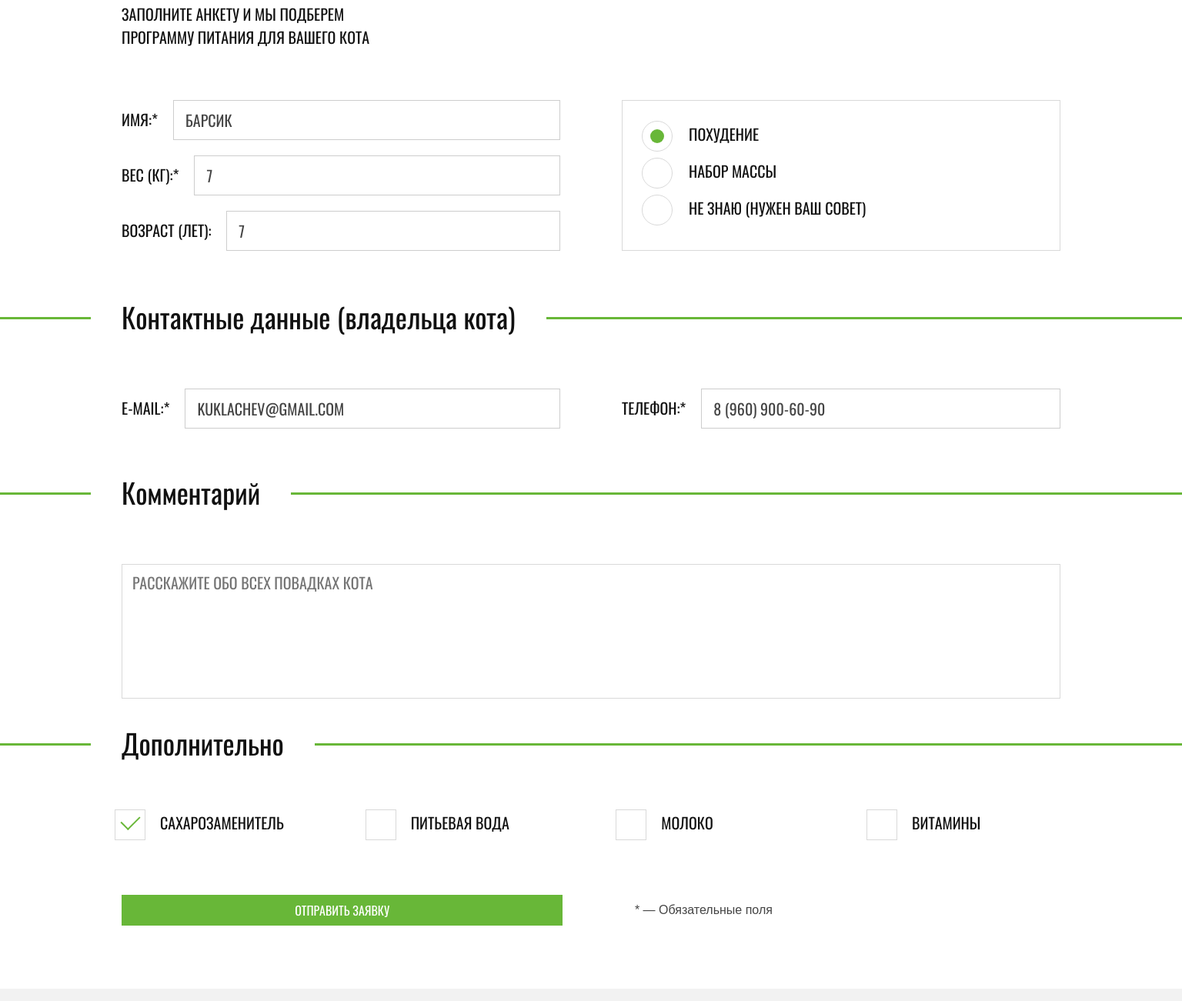
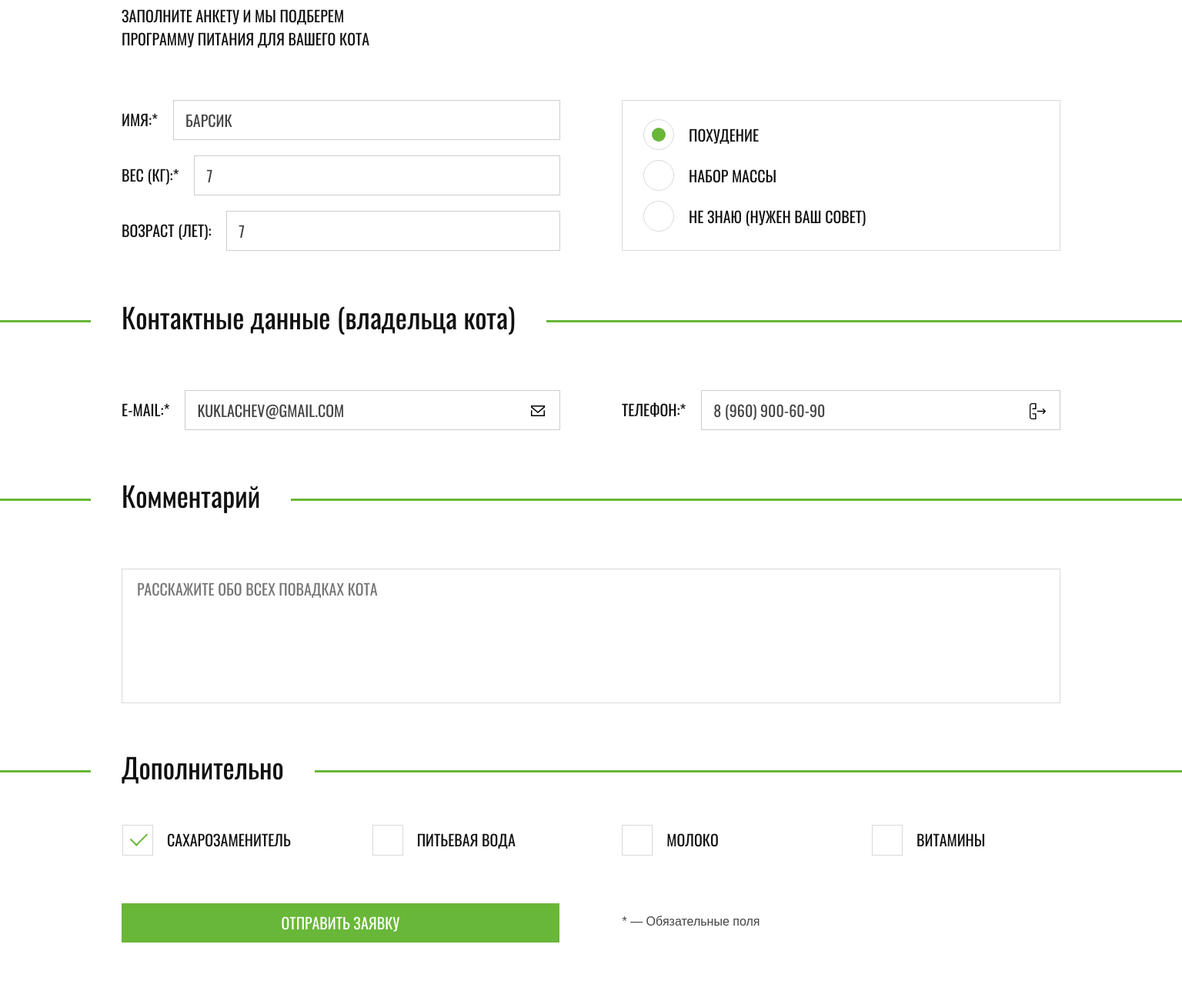
Before and after one commit to Mademoiselle-Alisa/376285-cat-energy-16, a website: page source/form.html in a window 1536 px wide. Shown: the part 299-1600 px from the top of the page at 77% size. Drawn offline with nearby package versions, Linux system fonts and the light colour scheme; files that its build step writes are made by us from their sources; grey boxes are pictures that could not be loaded.

Commit message:
form tablet, form desktop

```diff
--- a/source/form.html
+++ b/source/form.html
@@ -66,11 +66,11 @@
             <div class="form__shell form__shell--contacts">
               <p>
                 <label class="form__label" for="owner-email">E-mail:*</label>
-                <input class="form__input" type="text" value="kuklachev@gmail.com" id="owner-email">
+                <input class="form__input form__input--email" type="text" value="kuklachev@gmail.com" id="owner-email">
               </p>
               <p>
                 <label class="form__label" for="owner-tel">Телефон:*</label>
-                <input class="form__input" type="text" value="8 (960) 900-60-90" id="owner-tel">
+                <input class="form__input form__input--phone" type="text" value="8 (960) 900-60-90" id="owner-tel">
               </p>
             </div>
           </fieldset>
@@ -81,7 +81,7 @@
             </p>
           </fieldset>
           <fieldset class="form__fieldset form__fieldset--extra">
-            <h3 class="form__heading form__heading--small form__heading--green-line">Дополнительно</h3>
+            <h3 class="form__heading form__heading--small form__heading--green-line form__heading--extra">Дополнительно</h3>
             <div class="form__shell form__shell--checkbox">
               <p>
                 <input class="form__checkbox" type="checkbox" id="sweetener" name="sweetener" checked>
--- a/source/less/blocks/form.less
+++ b/source/less/blocks/form.less
@@ -95,6 +95,20 @@
   text-transform: uppercase;
   border: solid 1px #cdcdcd;
   flex-grow: 1;
+
+  &--email {
+    background-image: url("../img/icon-mail.svg");
+    background-position: 93% 50%;
+    background-repeat: no-repeat;
+    background-size: 18px 14px;
+  }
+
+  &--phone {
+    background-image: url("../img/icon-phone.svg");
+    background-position: 93% 50%;
+    background-repeat: no-repeat;
+    background-size: 21px 21px;
+  }
 }
 
 .form__label--radio {
@@ -219,14 +233,14 @@
 @media (min-width: 768px) {
   .form__wrapper {
     .content-area--tablet;
-    padding: 0 30px 72px;
+    padding: 32px 30px 58px;
   }
 
   .form__heading {
     font-size: 60px;
     line-height: 1;
     padding: 0;
-    margin: 0 0 53px;
+    margin: 0 0 55px;
 
     &--green-line {
       position: relative;
@@ -244,7 +258,7 @@
         background-color: @leaf-green;
         content: "";
         position: absolute;
-        top: 50%;
+        top: 22px;
         left: calc(-1000% - 40px);
         width: 1000%;
         height: 3px;
@@ -254,7 +268,7 @@
         background-color: @leaf-green;
         content: "";
         position: absolute;
-        top: 50%;
+        top: 22px;
         left: calc(100% + 40px);
         width: 2000%;
         height: 3px;
@@ -271,12 +285,16 @@
   }
 
   .form__fieldset {
-    margin-bottom: 40px;
-    padding: 30px 43px;
+    margin-bottom: 46px;
+    padding: 26px 37px 26px 42px;
 
     &--all-bordered {
-      margin: 0 40px 50px;
-      padding: 22px 25px 38px;
+      margin: 0 37px 49px 41px;
+      padding: 22px 25px 33px;
+    }
+
+    &:last-of-type {
+      margin-bottom: 0;
     }
 
     p:not(:last-child) {
@@ -296,6 +314,14 @@
     font-weight: 400;
     line-height: 1;
     height: 52px;
+
+    &--email {
+      background-position: 96.5% 54%;
+    }
+
+    &--phone {
+      background-position: 96.8% 55%;
+    }
   }
 
   .form__textarea {
@@ -303,19 +329,22 @@
     font-weight: 400;
     line-height: 1;
     height: 175px;
+    padding: 15px 19px;
   }
 
   .form__label--radio {
-    padding: 10px 0 0 65px;
+    padding: 13px 0 2px 61px;
 
     &::before {
       width: 40px;
       height: 40px;
+      top: 4px;
+      left: 2px;
     }
 
     &::after {
-      top: 14px;
-      left: 15px;
+      top: 15px;
+      left: 13px;
       width: 18px;
       height: 18px;
     }
@@ -326,7 +355,7 @@
     p:not(:last-child) {
       display: inline-block;
       width: 250px;
-      margin: 0 91px 50px 0;
+      margin: 0 90px 50px 0px;;
     }
 
     p:nth-child(even) {
@@ -336,20 +365,20 @@
 
   .form__label--checkbox {
 
-    padding: 0 0 0 50px;
+    padding: 0 0 0 59px;
 
     &::before {
-      top: -2px;
-      left: -9px;
+      top: -4px;
+      left: 1px;
       width: 40px;
       height: 40px;
     }
 
     &::after {
-      top: 5px;
-      left: 0;
-      width: 21px;
-      height: 12px;
+    top: 6px;
+    left: 12px;
+    width: 19px;
+    height: 10px;
     }
   }
 
@@ -357,15 +386,37 @@
     display: inline-block;
     width: 40%;
     margin-left: 40px;
+    padding: 15px 27px 15px;
+    font-size: 20px;
+    height: 51px;
   }
 
   .form__note {
     display: inline-block;
-    width: 37%;
+    width: 42%;
 
     font-size: 16px;
     font-weight: 400;
     line-height: 1;
+  }
+
+  .form__fieldset--contacts {
+    padding: 26px 35px 26px 39px;
+    margin-bottom: 9px;
+  }
+
+  .form__fieldset--comments {
+    padding: 26px 35px 26px 39px;
+    margin-bottom: 13px;
+  }
+
+  .form__fieldset--extra {
+    padding: 26px 35px 10px 39px;
+    margin-bottom: 13px;
+  }
+
+  .form__heading--extra {
+    margin-bottom: 66px;
   }
 }
 
@@ -381,19 +432,26 @@
 
   .form__heading {
     width: 100%;
+
+    &--green-line {
+      margin-bottom: 77px;
+    }
   }
 
   .form__explanation {
     padding: 0;
     width: 100%;
-    margin-bottom: 67px;
+    margin-bottom: 65px;
   }
 
   .form__fieldset {
     padding: 0;
 
     &--all-bordered {
-      margin: 0;
+      width: calc(50% - 40px);
+      margin: 0 0 68px;
+      padding: 22px 21px 33px;
+      box-sizing: border-box;
     }
 
     &--info {
@@ -401,20 +459,15 @@
       margin-bottom: 68px;
     }
 
-    &--needs {
-      width: calc(50% - 40px);
-      padding: 25px 21px 40px;
-      box-sizing: border-box;
-      margin-bottom: 68px;
-    }
-
     &--comments {
       width: 100%;
+      margin-bottom: 65px;
     }
   }
 
   .form__fieldset--contacts {
     width: 100%;
+    margin-bottom: 42px;
 
     .form__heading {
       width: 100%;
@@ -423,6 +476,29 @@
     p {
       width: calc(50% - 40px);
       margin-bottom: 20px;
+    }
+  }
+
+  .form__input {
+
+    &--email {
+      background-position: 96% 51%;
+    }
+
+    &--phone {
+      background-position: 96% 55%;
+    }
+  }
+
+  .form__label--radio {
+    padding: 14px 0 1px 65px;
+
+    &::before {
+      left: 6px;
+    }
+
+    &::after {
+      left: 17px;
     }
   }
 
@@ -438,7 +514,7 @@
     p:not(:last-child),
     p:nth-child(even) {
       width: 242px;
-      margin: 0 80px 48px 0;
+      margin: 0 79px 48px 0;
     }
 
     p:last-child {
@@ -447,17 +523,17 @@
   }
 
   .form__submit {
-    width: 47%;
-    margin-left: 0;
-    margin-right: 6%;
-    margin-bottom: 82px;
+    width: 569px;
+    margin: 23px 0 82px;
   }
 
   .form__note {
-    width: 16%;
-    margin-top: 0;
-    margin-right: 30%;
-    margin-bottom: 82px;
+    width: 196px;
     padding: 12px 0;
+    margin: 27px 382px 82px 0;
+  }
+
+  .form__heading--extra {
+    margin-bottom: 66px;
   }
 }
```
